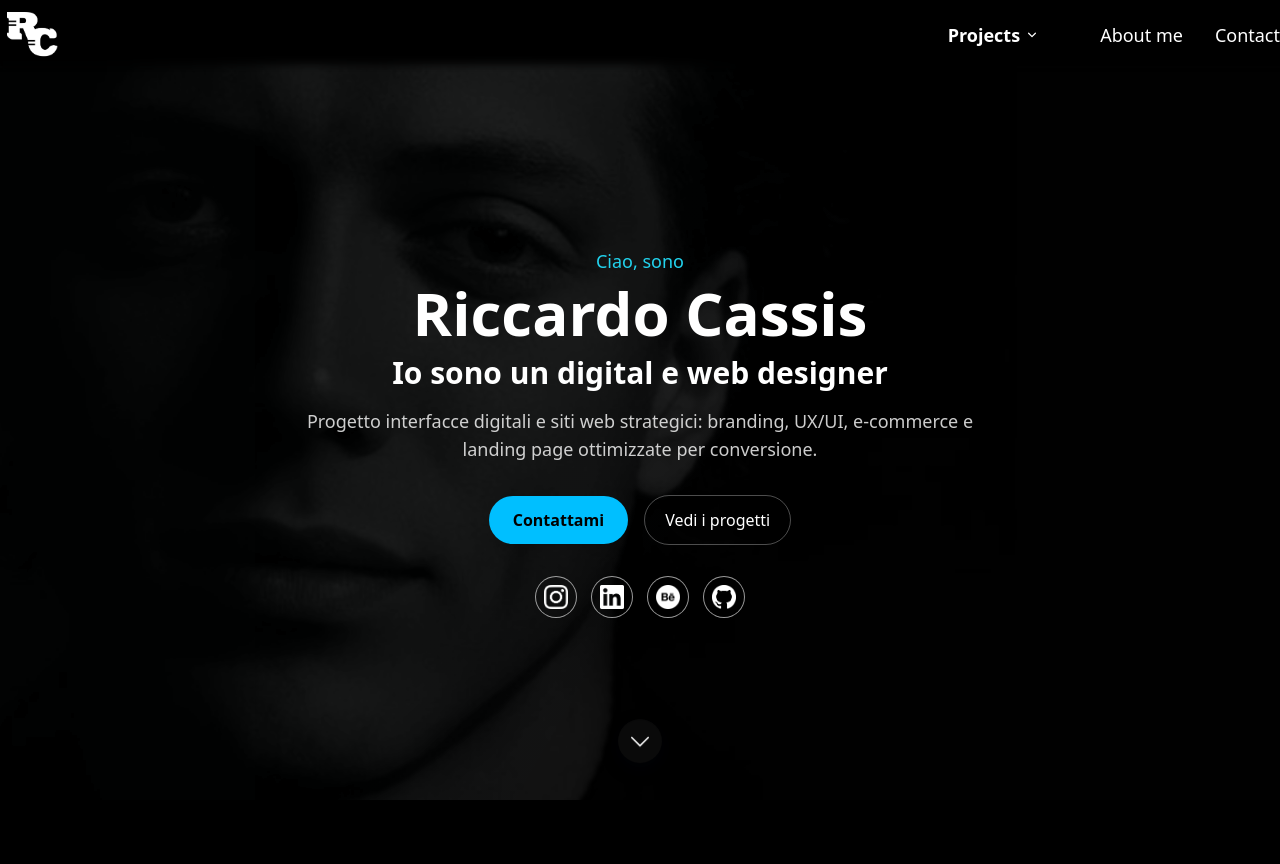
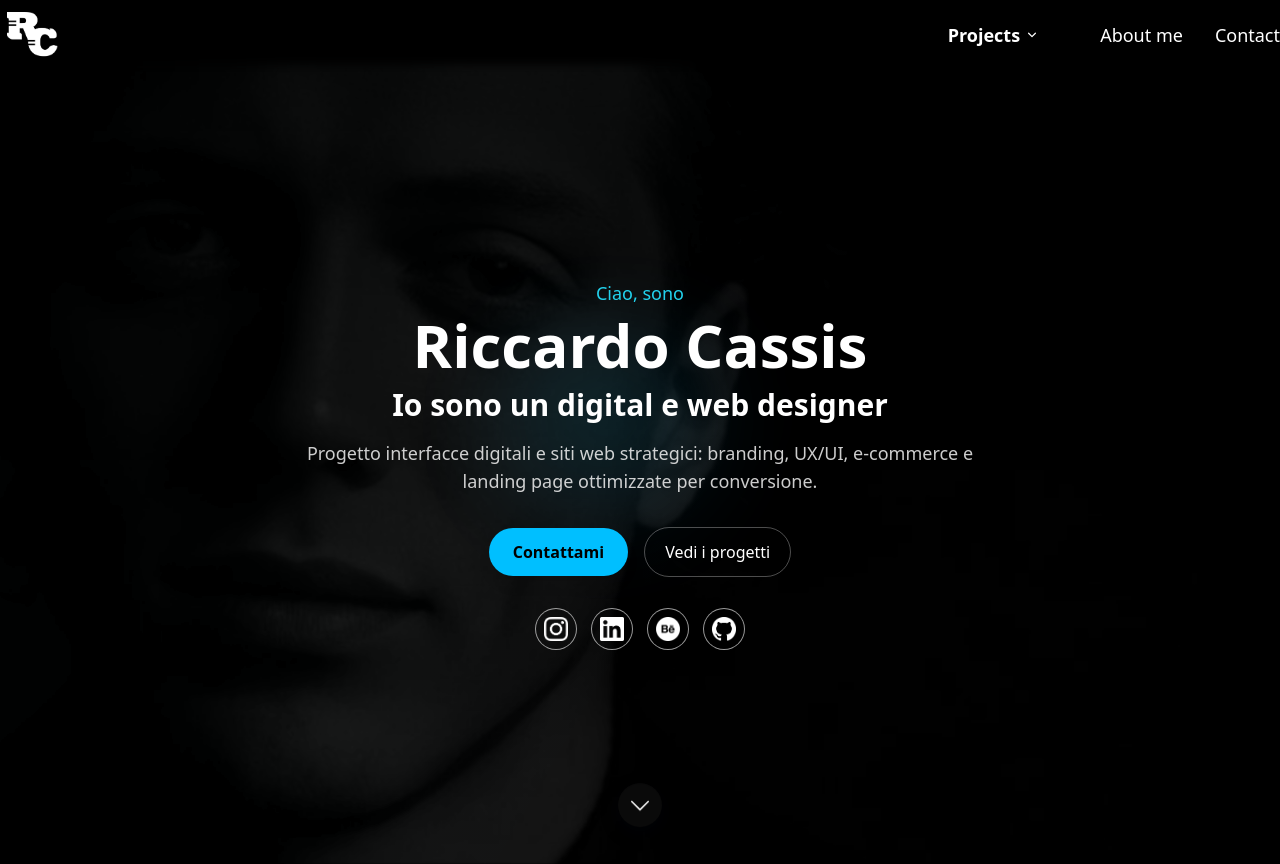
Before and after one commit to Riccardocassis/personal-website-v2, a Vue app: page / in a window 1280 px wide. Before the commit the page ends 800 px from the top, so only its background shows below. Built offline with nearby package versions, Linux system fonts and the light colour scheme.

Commit message:
Migliora la sezione hero con un overlay direzionale sfumato e una luce dietro il titolo; aggiorna gli stili per una migliore profondità e contrasto.

```diff
--- a/src/App.vue
+++ b/src/App.vue
@@ -3,7 +3,7 @@ import Navbar from './components/navbar.vue'
 </script>
 
 <template>
-  <div class="bg-black text-white min-h-screen overflow-hidden">
+  <div class="bg-black text-white min-h-screen">
     <Navbar />
     <router-view />
   </div>
--- a/src/components/hero.vue
+++ b/src/components/hero.vue
@@ -6,13 +6,17 @@
       alt="Riccardo"
       class="absolute inset-0 w-full h-full object-cover opacity-60 will-change-transform"
     />
-  <!-- overlay per miglior contrasto -->
-  <div class="absolute inset-0 bg-black/40"></div>
+    <!-- overlay direzionale sfumato per profondità -->
+    <div class="absolute inset-0 hero-overlay bg-gradient-to-b from-black/70 to-black/30"></div>
 
-  <!-- subtle animated gradient pattern (very soft) -->
-  <div class="absolute inset-0 animated-gradient-pattern pointer-events-none"></div>
+    <!-- subtle animated gradient pattern (very soft) -->
+    <div class="absolute inset-0 animated-gradient-pattern pointer-events-none"></div>
 
-  <div class="relative z-10 px-6">
+    <div class="relative z-10 px-6">
+      <!-- light spot / soft blue glow behind the main name -->
+      <div class="absolute inset-0 flex items-center justify-center pointer-events-none z-0">
+        <span class="light-spot"></span>
+      </div>
         <p ref="intro" class="text-cyan-400 text-lg">Ciao, sono</p>
         <h1 ref="name" class="text-4xl md:text-6xl font-extrabold mt-2 leading-tight">Riccardo Cassis</h1>
         <p ref="role" class="text-white text-2xl md:text-3xl mt-3 font-semibold">Io sono un digital e web designer</p>
@@ -159,7 +163,7 @@
 
 /* Animated gradient pattern (very subtle) */
 .animated-gradient-pattern {
-  z-index: 12;
+  z-index: 6;
   opacity: 0.18;
   background: linear-gradient(120deg, rgba(0,191,255,0.06) 0%, rgba(255,255,255,0.02) 50%, rgba(0,0,0,0.02) 100%);
   background-size: 200% 200%;
@@ -200,4 +204,21 @@
   100% { transform: translateY(0); }
 }
 
+/* hero overlay stacking */
+.hero-overlay {
+  z-index: 4;
+}
+
+/* light spot behind heading */
+.light-spot{
+  width: clamp(160px, 28vw, 520px);
+  height: clamp(160px, 18vw, 420px);
+  display: block;
+  border-radius: 9999px;
+  background: radial-gradient(circle at 40% 35%, rgba(0,191,255,0.22) 0%, rgba(0,191,255,0.12) 18%, rgba(0,191,255,0.06) 35%, transparent 60%);
+  filter: blur(54px);
+  transform: translateY(-8%);
+  opacity: 0.95;
+}
+
 </style>
--- a/src/pages/Home.vue
+++ b/src/pages/Home.vue
@@ -1,5 +1,5 @@
 <template>
-  <main class="pt-16 h-screen overflow-hidden flex flex-col">
+  <main class="pt-16 min-h-screen flex flex-col">
     <!-- La tua Home attuale con hero -->
     <Hero />
   </main>
```
